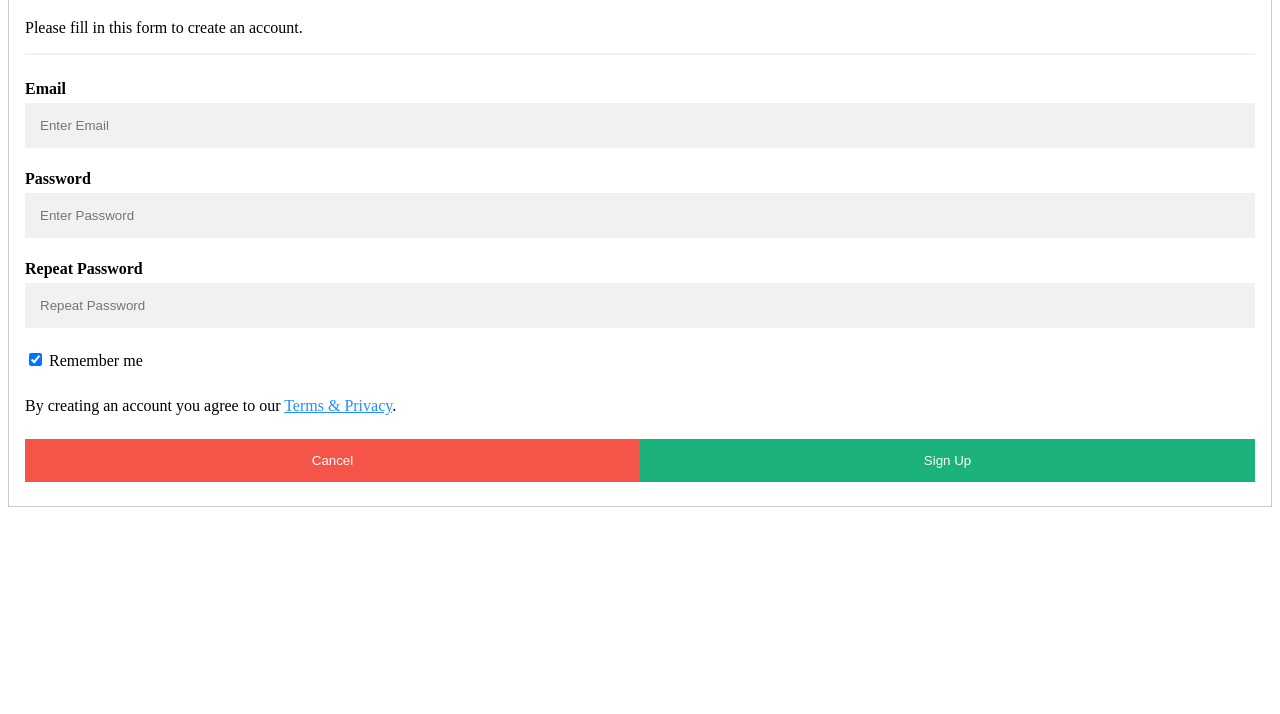
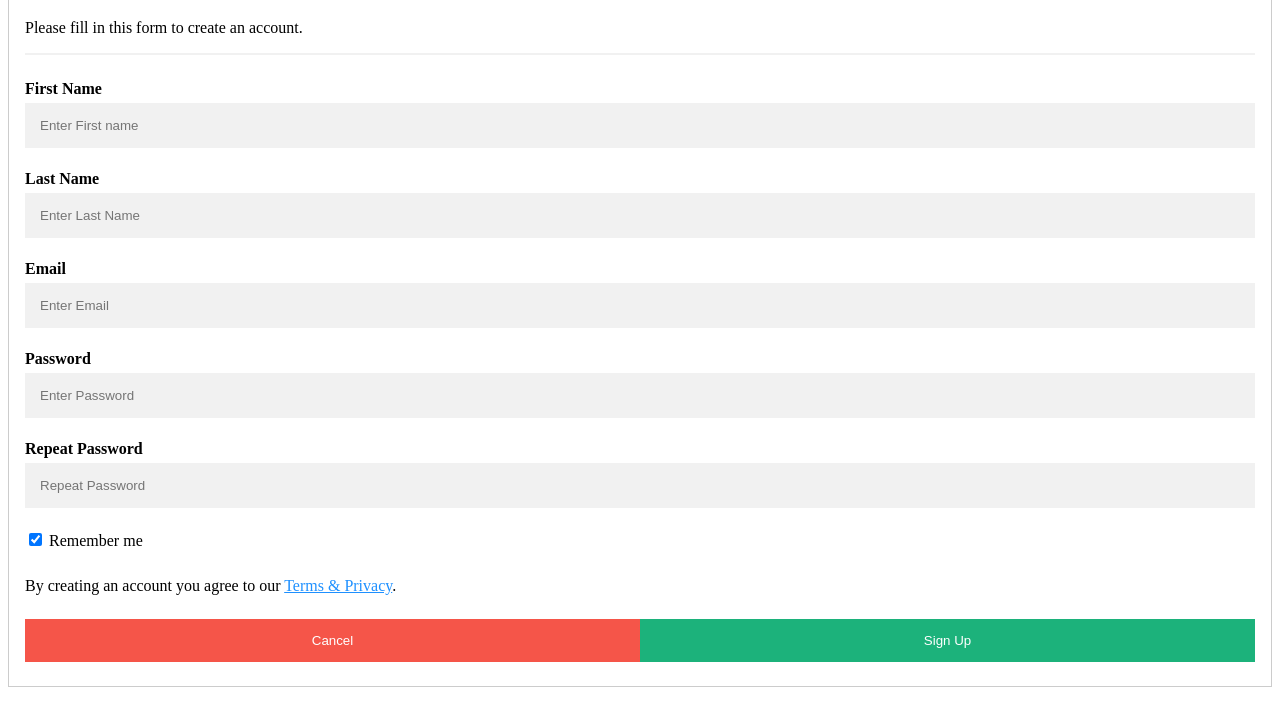
Before and after one commit to comp426-2022-spring/a99-taygeta, a website: page afinal-project-react/ethan-amelia-front/html/register.html in a window 1280 px wide. Shown: the part 86-800 px from the top of the page. Drawn offline with Linux system fonts and the light colour scheme; files that its build step writes are made by us from their sources.

Commit message:
updated register.html

```diff
--- a/afinal-project-react/ethan-amelia-front/html/register.html
+++ b/afinal-project-react/ethan-amelia-front/html/register.html
@@ -9,6 +9,12 @@
           <h1>Sign Up</h1>
           <p>Please fill in this form to create an account.</p>
           <hr>
+
+          <label for="first-name"><b>First Name</b></label>
+          <input type="text" placeholder="Enter First name" name="first-name" required>
+
+          <label for="last-name"><b>Last Name</b></label>
+          <input type="text" placeholder="Enter Last Name" name="last-name" required>
 
           <label for="email"><b>Email</b></label>
           <input type="text" placeholder="Enter Email" name="email" required>
```
